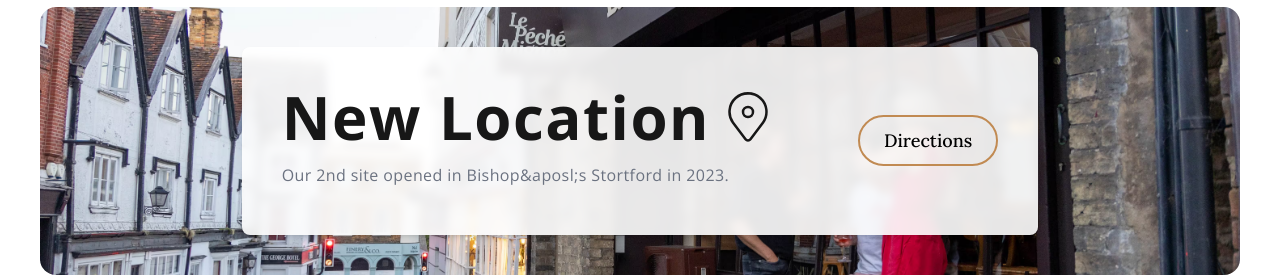
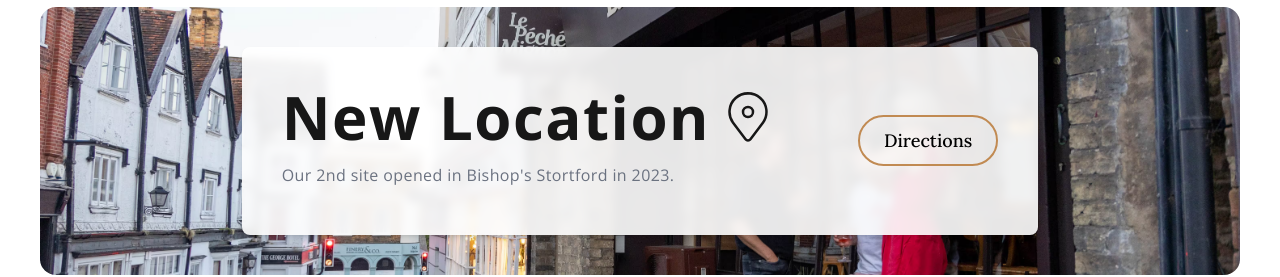
Before and after one commit to StanislavDitsan/le-peche-mignon, a Next.js app: page /highbury in a window 1280 px wide. Shown: the part 4651-4928 px from the top of the page. Built offline with nearby package versions, Linux system fonts and the light colour scheme.

Commit message:
FIx typo

```diff
--- a/src/app/components/FindUs.tsx
+++ b/src/app/components/FindUs.tsx
@@ -101,7 +101,7 @@ const FindUs = () => {
                   </span>
                 </p>
                 <p className="text-sm text-gray-500 sm:text-base mb-2">
-                  Our 2nd site opened in Bishop&aposl;s Stortford in 2023.
+                  Our 2nd site opened in Bishop&apos;s Stortford in 2023.
                 </p>
               </div>
               <div
```
